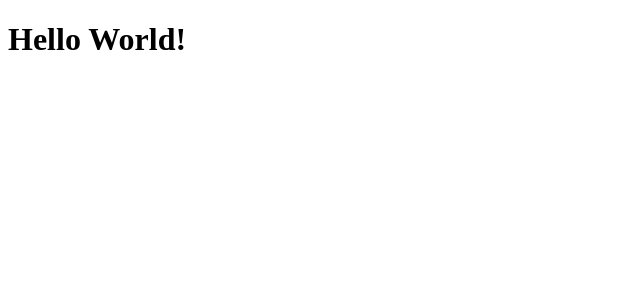
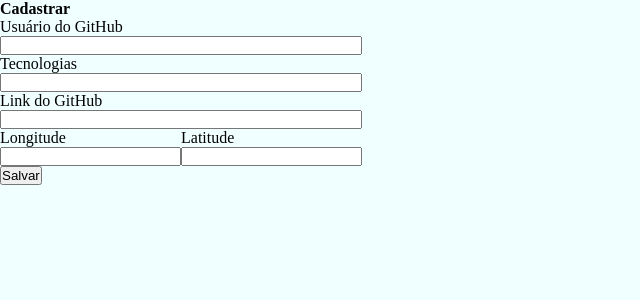
Before and after one commit to heberRibeiro/find-devs, a React (Create React App) app in the folder frontend/: page / in a window 1280 px wide. Shown: the top 300 px of the page, without its empty margins (0-640 px from the left). Built offline with nearby package versions, Linux system fonts and the light colour scheme.

Commit message:
Estruturado o formulário

```diff
--- /dev/null
+++ b/frontend/src/App.css
@@ -0,0 +1,20 @@
+#app {
+    display: flex;
+    flex-direction: row;
+    align-items: flex-start;
+}
+
+label, input {
+    display: block;
+    width: 100%;
+}
+
+.coordinates {
+    height: 100%;
+    display: flex;
+    flex-direction: row;
+}
+
+.longitude, .latitude {
+    display: inline-block;
+}
--- a/frontend/src/App.js
+++ b/frontend/src/App.js
@@ -1,8 +1,41 @@
 import React from 'react';
+
+import './Global.css'
+import './App.css'
 
 function App() {
   return (
-    <h1>Hello World!</h1>
+    <div id="app">
+      <aside>
+        <strong>Cadastrar</strong>
+        <form method="post">
+
+          <label htmlFor="github_username">Usuário do GitHub</label>
+          <input name="github_username" id="github_username" />
+
+          <label htmlFor="techs">Tecnologias</label>
+          <input name="techs" id="techs" />
+
+          <label htmlFor="link">Link do GitHub</label>
+          <input name="link" id="link" />
+
+          <div className="coordinates">
+            <div className="longitude">
+              <label htmlFor="longitude">Longitude</label>
+              <input name="longitude" id="longitude" />
+            </div>
+            <div className="latitude">
+              <label htmlFor="latitude">Latitude</label>
+              <input name="latitude" id="latitude" />
+            </div>
+          </div>
+          <button type="submit">Salvar</button>
+        </form>
+      </aside>
+      <main>
+
+      </main>
+    </div>
   );
 }
 
--- /dev/null
+++ b/frontend/src/Global.css
@@ -0,0 +1,13 @@
+* {
+    margin: 0;
+    padding: 0;
+    box-sizing: border-box;
+}
+
+html, body, #root {
+    height: 100%;
+}
+
+body {
+    background-color: azure;
+}
```
